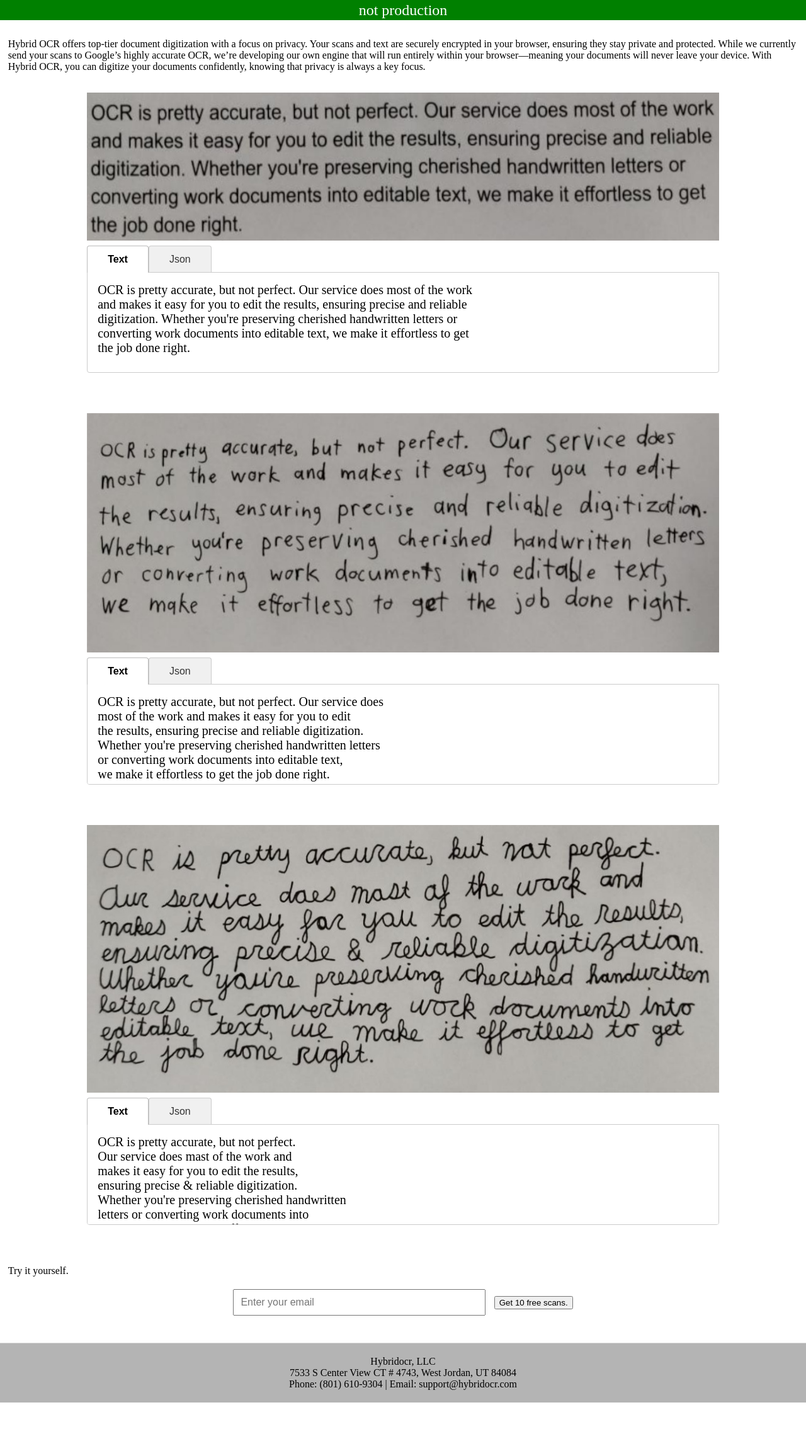
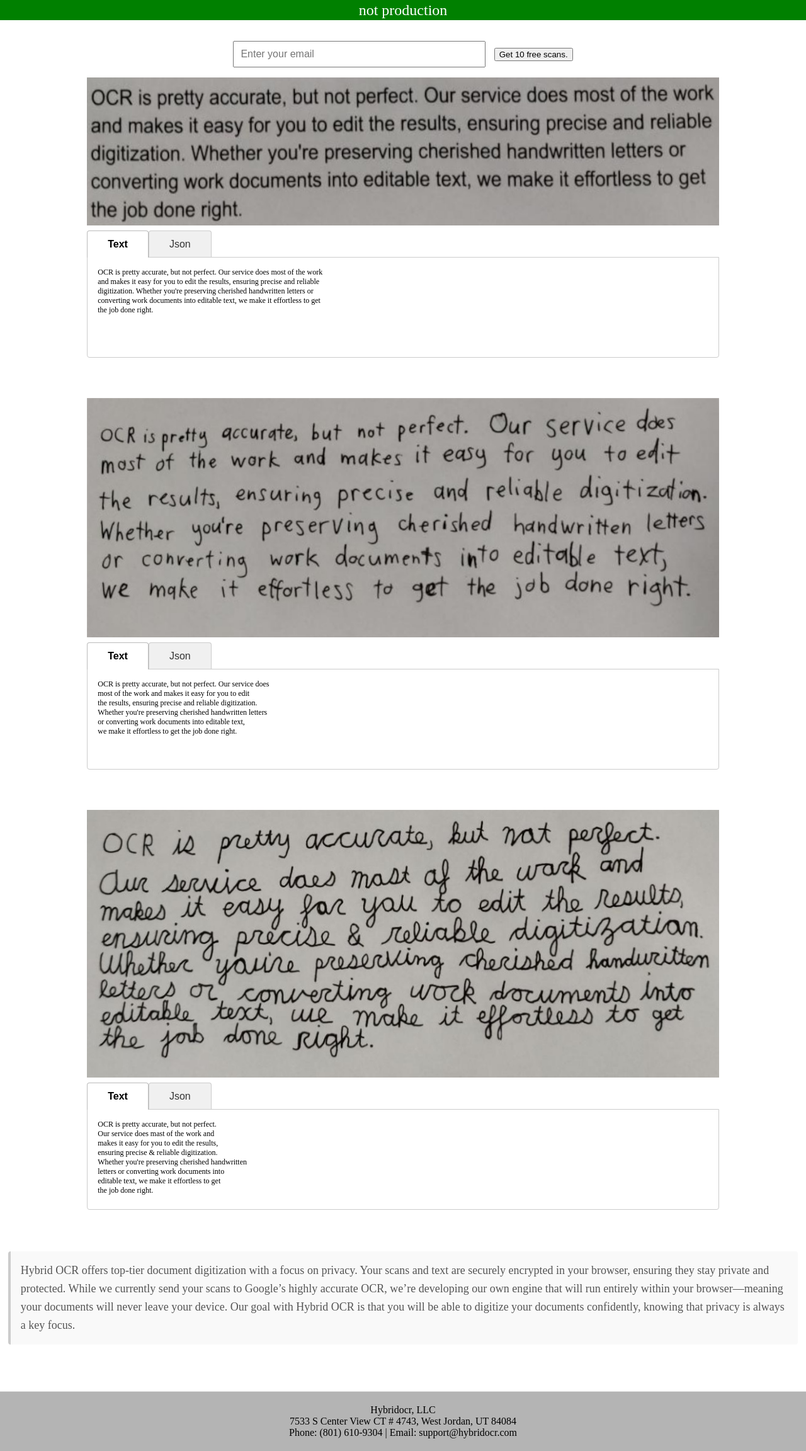
Before and after one commit to ezekielnewren/hybridocr, a Python web app: template website/templates/index.html in a window 1280 px wide. Shown: the whole page at 63% size. Before the commit the page ends 2227 px from the top, so only its background shows below. Run offline with Jinja, Linux system fonts and the light colour scheme; the template is opened without the code that fills it, so the values that code supplies are empty.

Commit message:
rearrange elements on the landing page

```diff
--- a/website/static/css/style.css
+++ b/website/static/css/style.css
@@ -9,12 +9,15 @@
 
 .showcase textarea {
   width: 100%; /* Match the width of the image */
-  height: auto; /* Adjust height dynamically */
+  /*height: auto; !* Adjust height dynamically *!*/
   min-height: 20vh; /* Ensure a minimum height */
   border: 1px solid #ccc; /* Add a border for better visibility */
   font-family: inherit; /* Match the page's font */
-  font-size: 1.25em; /* Adjust font size for readability */
+  font-size: 1.5vh; /* Adjust font size for readability */
+  /*line-height: 1.25rem;*/
   margin-bottom: 2rem;
+  overflow: scroll;
+  white-space: pre;
 }
 
 .showcase {
@@ -92,3 +95,14 @@
 .active {
   display: block;
 }
+
+.info-paragraph {
+  font-size: 1.125rem; /* Slightly larger than body text for readability */
+  line-height: 1.6; /* Increase line spacing for better readability */
+  color: #555; /* Softer gray color to reduce prominence */
+  background-color: #f9f9f9; /* Light background for separation */
+  padding: 1rem; /* Add padding for spacing */
+  border-left: 4px solid #ccc; /* Subtle visual cue with a left border */
+  border-radius: 4px; /* Subtle rounded corners */
+  margin-bottom: 2rem; /* Add space below the paragraph */
+}
--- a/website/templates/index.html
+++ b/website/templates/index.html
@@ -160,15 +160,11 @@
 <body>
 {% include '_banner.html' %}
 <div class="content">
-    <p>
-        Hybrid OCR offers top-tier document digitization with a focus on privacy.
-        Your scans and text are securely encrypted in your browser, ensuring they
-        stay private and protected. While we currently send your scans to Google’s
-        highly accurate OCR, we’re developing our own engine that will run entirely
-        within your browser—meaning your documents will never leave your device.
-        With Hybrid OCR, you can digitize your documents confidently, knowing that
-        privacy is always a key focus.
-    </p>
+    <div id="email-form">
+        <input type="email" id="email-input" placeholder="Enter your email">
+        <button id="submit-email">Get 10 free scans.</button>
+        <span id="email-error" style="color: red; display: none;">Please enter a valid email address.</span>
+    </div>
 
     <div class="showcase" data-example="machine_print">
         <img src="" alt="machine print example">
@@ -203,13 +199,15 @@
         </textarea>
     </div>
 
-    <p>Try it yourself.</p>
-
-    <div id="email-form">
-        <input type="email" id="email-input" placeholder="Enter your email">
-        <button id="submit-email">Get 10 free scans.</button>
-        <span id="email-error" style="color: red; display: none;">Please enter a valid email address.</span>
-    </div>
+    <p class="info-paragraph">
+        Hybrid OCR offers top-tier document digitization with a focus on privacy.
+        Your scans and text are securely encrypted in your browser, ensuring
+        they stay private and protected. While we currently send your scans to
+        Google’s highly accurate OCR, we’re developing our own engine that will
+        run entirely within your browser—meaning your documents will never leave
+        your device. Our goal with Hybrid OCR is that you will be able to digitize
+        your documents confidently, knowing that privacy is always a key focus.
+    </p>
 </div>
 {% include '_footer.html' %}
 </body>
```
